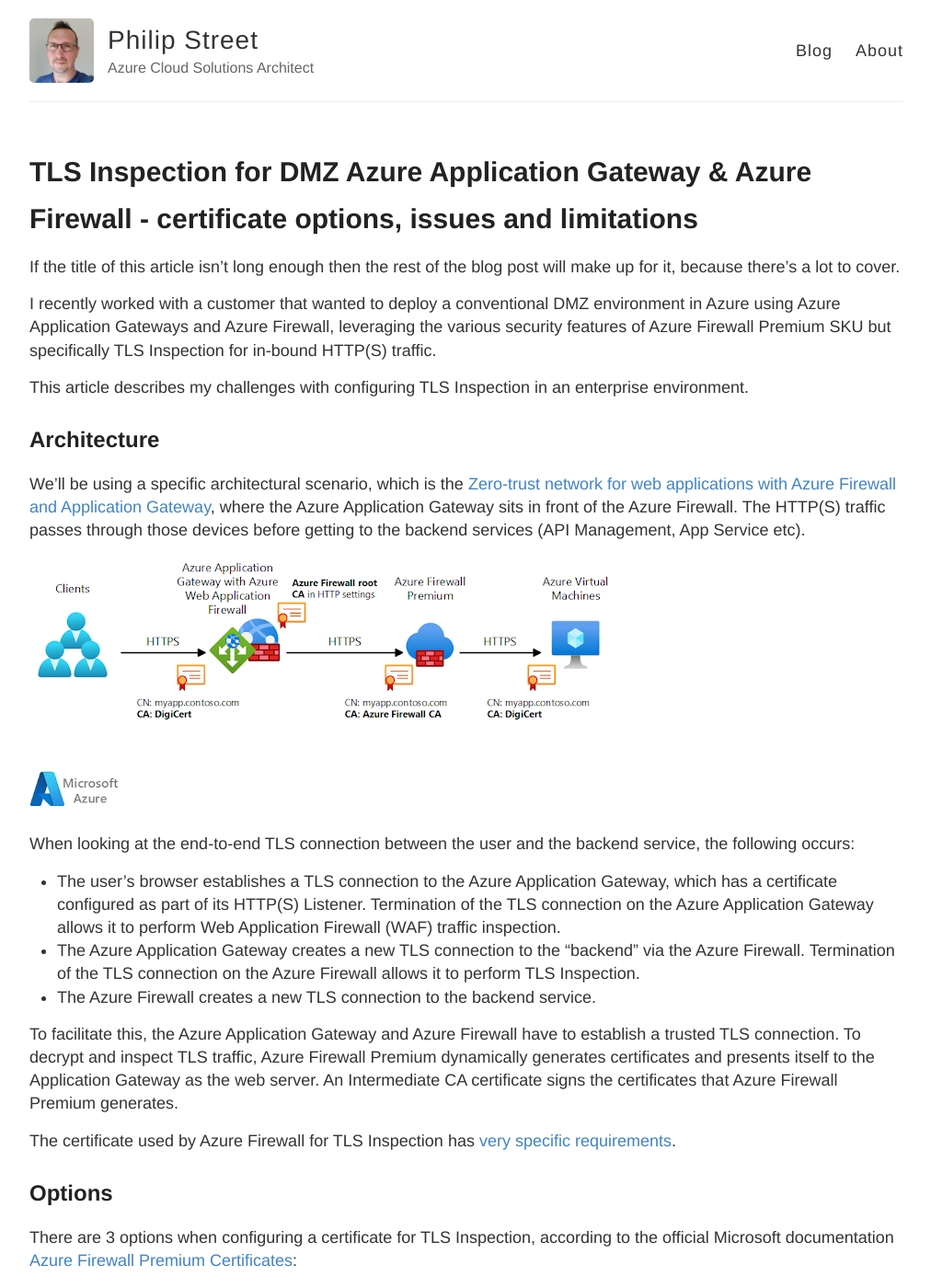
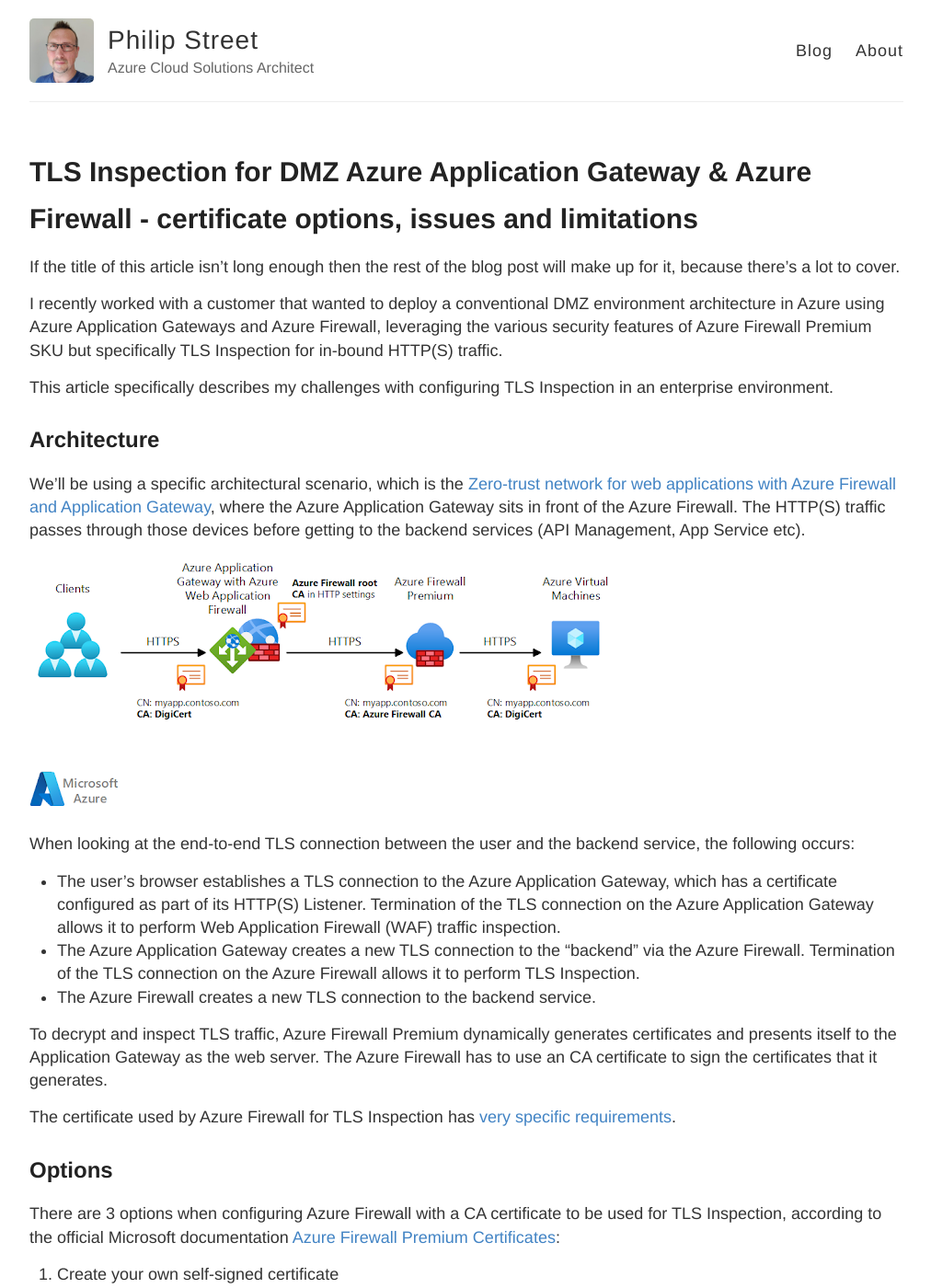
Before and after one commit to philipstreet/philipstreet.github.io, a Jekyll site: the page built from _posts/2024-03-26-TLS Inspection-for-DMZ-Azure-Application-Gateway-and-Azure-Firewall.md, in a window 1280 px wide and 1400 px high. Shown: the whole window at 92% size, without its empty margins (133-1145 px from the left). Built offline with Jekyll 4.4.1, drawn with Linux system fonts in a browser that asks for light colours; some of the changed text lies outside the part shown.

```diff
--- a/_posts/2024-03-26-TLS Inspection-for-DMZ-Azure-Application-Gateway-and-Azure-Firewall.md
+++ b/_posts/2024-03-26-TLS Inspection-for-DMZ-Azure-Application-Gateway-and-Azure-Firewall.md
@@ -6,9 +6,9 @@
 ---
 If the title of this article isn't long enough then the rest of the blog post will make up for it, because there's a lot to cover.
 
-I recently worked with a customer that wanted to deploy a conventional DMZ environment in Azure using Azure Application Gateways and Azure Firewall, leveraging the various security features of Azure Firewall Premium SKU but specifically TLS Inspection for in-bound HTTP(S) traffic.
+I recently worked with a customer that wanted to deploy a conventional DMZ environment architecture in Azure using Azure Application Gateways and Azure Firewall, leveraging the various security features of Azure Firewall Premium SKU but specifically TLS Inspection for in-bound HTTP(S) traffic.
 
-This article describes my challenges with configuring TLS Inspection in an enterprise environment.
+This article specifically describes my challenges with configuring TLS Inspection in an enterprise environment.
 
 ## Architecture
 
@@ -22,13 +22,13 @@
 - The Azure Application Gateway creates a new TLS connection to the "backend" via the Azure Firewall. Termination of the TLS connection on the Azure Firewall allows it to perform TLS Inspection.
 - The Azure Firewall creates a new TLS connection to the backend service.
 
-To facilitate this, the Azure Application Gateway and Azure Firewall have to establish a trusted TLS connection. To decrypt and inspect TLS traffic, Azure Firewall Premium dynamically generates certificates and presents itself to the Application Gateway as the web server. An Intermediate CA certificate signs the certificates that Azure Firewall Premium generates.
+To decrypt and inspect TLS traffic, Azure Firewall Premium dynamically generates certificates and presents itself to the Application Gateway as the web server. The Azure Firewall has to use an CA certificate to sign the certificates that it generates.
 
 The certificate used by Azure Firewall for TLS Inspection has [very specific requirements](https://learn.microsoft.com/en-us/azure/firewall/premium-certificates#intermediate-ca-certificate-requirements).
 
 ## Options
 
-There are 3 options when configuring a certificate for TLS Inspection, according to the official Microsoft documentation [Azure Firewall Premium Certificates](https://learn.microsoft.com/en-us/azure/firewall/premium-certificates#configure-a-certificate-in-your-policy):
+There are 3 options when configuring Azure Firewall with a CA certificate to be used for TLS Inspection, according to the official Microsoft documentation [Azure Firewall Premium Certificates](https://learn.microsoft.com/en-us/azure/firewall/premium-certificates#configure-a-certificate-in-your-policy):
 
 1. Create your own self-signed certificate
 2. Use your enterprise PKI to create an Intermediate CA certificate
@@ -46,9 +46,11 @@
 
 First of all, I tried using the [azurerm_key_vault_certificate](https://registry.terraform.io/providers/hashicorp/azurerm/latest/docs/resources/key_vault_certificate) resource but eventually discovered that the azurerm provider - or rather the Azure SDK - does not support the *Basic_Constraints* attribute required for the certificate, which is used to set the *is_ca_certitifcate* and *pathlength* properties. These certificate attribute properties are required to allow the Azure Firewall to issue temporary certificates for the TLS connection created by the Application Gateway.
 
+**After engaging Microsoft Support, they provided confirmation from the Azure Key Vault product group that there are *currently* no plans to support these features in the Azure SDK.**
+
 "Don't worry!", I hear you cry, "You can use the Hashicorp TLS provider instead."
 
-Yes and no... The [self_signed_cert](https://registry.terraform.io/providers/hashicorp/tls/latest/docs/resources/self_signed_cert) and [locally_signed_cert](https://registry.terraform.io/providers/hashicorp/tls/latest/docs/resources/locally_signed_cert) resources do have a *is_ca_certificate* property, BUT they do not also support the required *pathlength* property. In fact, there is an outstanding, and slightly confusing, enhancement request to [add max_path_length in tls_locally_signed_cert](https://github.com/hashicorp/terraform-provider-tls/issues/296) to Hashicorp's TLS provider.
+Yes and no... The [self_signed_cert](https://registry.terraform.io/providers/hashicorp/tls/latest/docs/resources/self_signed_cert) and [locally_signed_cert](https://registry.terraform.io/providers/hashicorp/tls/latest/docs/resources/locally_signed_cert) resources do have a *is_ca_certificate* property, BUT they do not support the required *pathlength* property. In fact, there is an outstanding, and slightly confusing, enhancement request to [add max_path_length in tls_locally_signed_cert](https://github.com/hashicorp/terraform-provider-tls/issues/296) to Hashicorp's TLS provider.
 
 **Summary:**
 
@@ -96,7 +98,7 @@
 
 The Azure Portal allows you to [auto-generate](https://learn.microsoft.com/en-us/azure/firewall/premium-certificates#certificate-auto-generation) the required Managed Identity, Key Vault and Self-Signed Certificate on your Azure Firewall. This also includes a certificate issuance policy that will auto-renew the certificate, minimising certificate management for your security operations team.
 
-The obvious drawbacks of this are that a "vanilla" resources are created, without any of the standard operational and security configuration that your organisation may normally apply when deploying these resources, such as naming convention, Service / Private Endpoints, Certificate Contacts, Diagnostic Settings etc.
+The obvious drawbacks of this are that "vanilla" resources are created, without any of the standard operational and security configuration that your organisation may normally apply when deploying these resources, such as naming convention, Service / Private Endpoints, Certificate Contacts, Diagnostic Settings etc. So, you have to retrospectively add these modifications afterwards.
 
 **Summary:**
 
```
Also changed, not shown: other parts of _posts/2024-03-26-TLS Inspection-for-DMZ-Azure-Application-Gateway-and-Azure-Firewall.md (+2 -2 lines).
